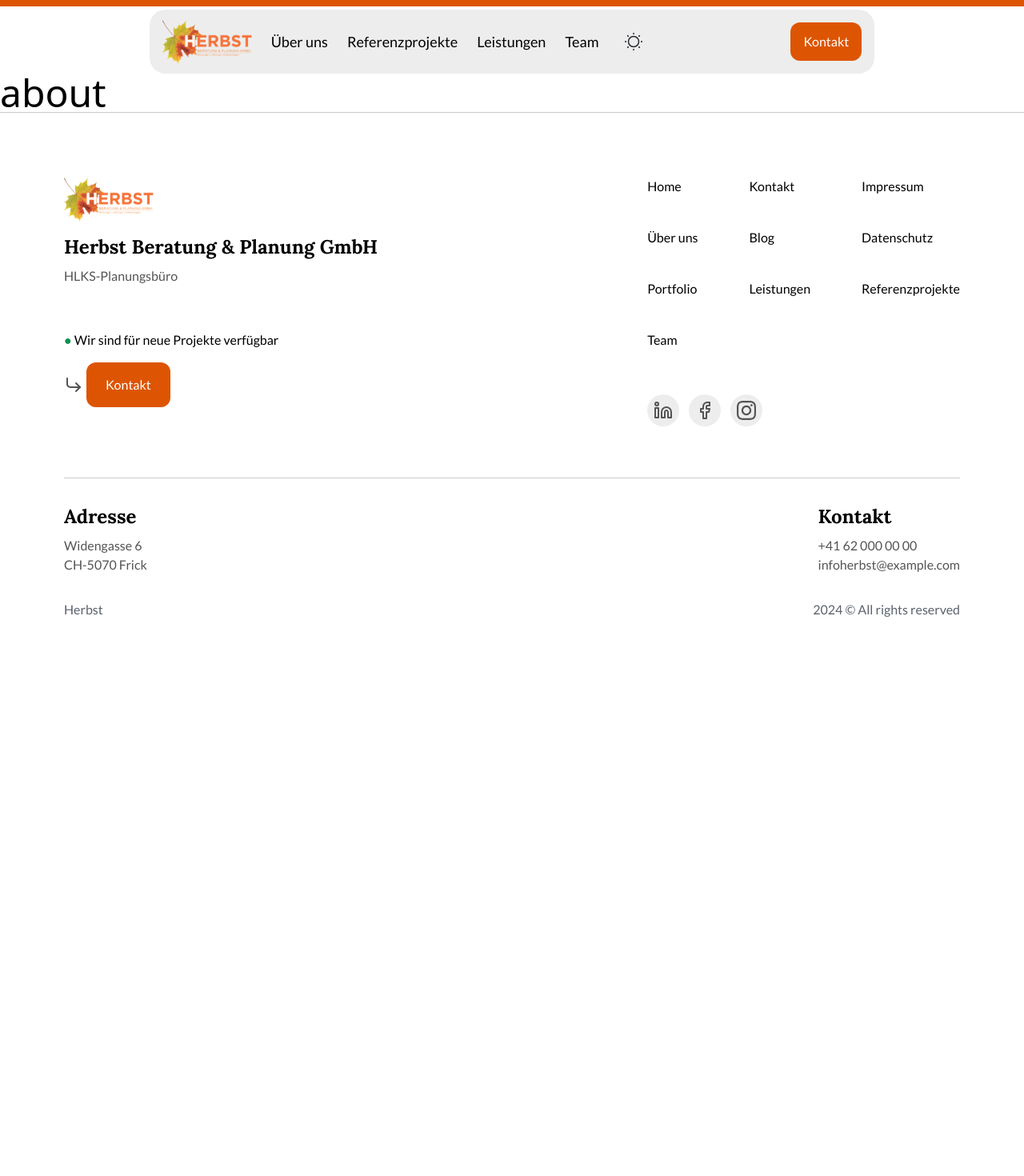
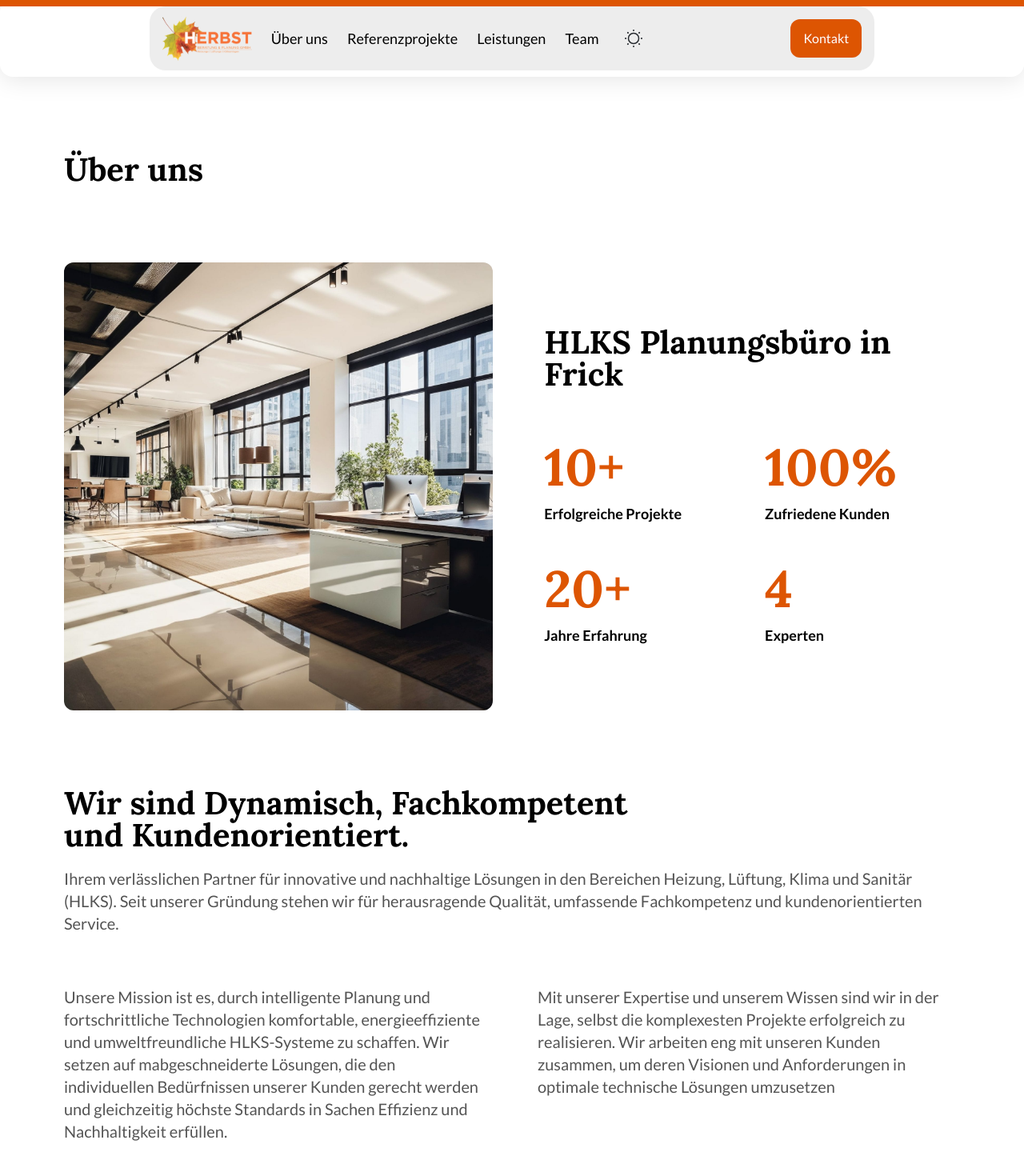
Before and after one commit to KUchuna/herbst, a Next.js app: page /about in a window 1280 px wide. Shown: the top 1470 px of the page at 80% size. Before the commit the page ends 854 px from the top, so only its background shows below. Built offline with nearby package versions, Linux system fonts and the light colour scheme.

Commit message:
added /about page, minor styling changes

```diff
--- a/app/about/page.tsx
+++ b/app/about/page.tsx
@@ -1,7 +1,11 @@
+import DescriptionSection from "@/components/aboutPage/DescriptionSection";
+import StatsSection from "@/components/aboutPage/StatsSection";
+
 export default function About() {
     return (
         <main className="text-5xl">
-            about
+            <StatsSection />
+            <DescriptionSection />
         </main>
     )
 }
--- a/app/globals.css
+++ b/app/globals.css
@@ -137,3 +137,19 @@ border-radius: 50px;
                     var(--sb-track-color);
 }
 }
+
+#about-stats {
+    display: grid;
+    grid-template-columns: repeat(2, 1fr);
+    grid-template-rows: repeat(2, 1fr);
+    grid-column-gap: 32px;
+    grid-row-gap: 48px;
+}
+
+#header {
+    background: rgba(255, 255, 255, 0.06);
+    border-radius: 16px;
+    box-shadow: 0 4px 30px rgba(0, 0, 0, 0.1);
+    backdrop-filter: blur(11.9px);
+    -webkit-backdrop-filter: blur(11.9px);
+}
--- a/components/ScrollTracker.tsx
+++ b/components/ScrollTracker.tsx
@@ -13,7 +13,7 @@ export default function ScrollTracker() {
 
     return (
         <motion.div
-            className="bg-primary-light h-2 z-30 fixed top-0 left-0 right-0"
+            className="bg-primary-light h-2 z-[100] fixed top-0 left-0 right-0"
             style={{ scaleX }}
       />
     )
--- /dev/null
+++ b/components/aboutPage/DescriptionSection.tsx
@@ -0,0 +1,15 @@
+export default function DescriptionSection() {
+    return (
+        <section className="flex w-full justify-center pb-24 items-start font-lato px-20">
+            <div className="max-w-large-width w-full flex flex-col justify-start items-start">
+                <h1 className="font-bold font-lora text-[2.5rem] max-w-[70%]">Wir sind Dynamisch, Fachkompetent und
+                Kundenorientiert.</h1>
+                <p className="text-[#545454] text-xl pt-5">Ihrem verlässlichen Partner für innovative und nachhaltige Lösungen in den Bereichen Heizung, Lüftung, Klima und Sanitär (HLKS). Seit unserer Gründung stehen wir für herausragende Qualität, umfassende Fachkompetenz und kundenorientierten Service.</p>
+                <div className="pt-16 flex justify-between w-full gap-16 text-[#545454] text-xl">
+                    <p className="w-1/2">Unsere Mission ist es, durch intelligente Planung und fortschrittliche Technologien komfortable, energieeffiziente und umweltfreundliche HLKS-Systeme zu schaffen. Wir setzen auf mabgeschneiderte Lösungen, die den individuellen Bedürfnissen unserer Kunden gerecht werden und gleichzeitig höchste Standards in Sachen Effizienz und Nachhaltigkeit erfüllen.</p>
+                    <p className="w-1/2">Mit unserer Expertise und unserem Wissen sind wir in der Lage, selbst die komplexesten Projekte erfolgreich zu realisieren. Wir arbeiten eng mit unseren Kunden zusammen, um deren Visionen und Anforderungen in optimale technische Lösungen umzusetzen</p>
+                </div>
+            </div>
+        </section>
+    )
+}
--- /dev/null
+++ b/components/aboutPage/StatsSection.tsx
@@ -0,0 +1,38 @@
+import Image from "next/image";
+import office from "@/public/assets/office.jpeg"
+
+export default function StatsSection() {
+    return (
+        <section className="flex w-full justify-center py-24 items-start font-lato px-20">
+            <div className="max-w-large-width w-full flex flex-col justify-start items-start">
+                <h1 className="font-bold font-lora text-[2.5rem]">Über uns</h1>
+                <div className="pt-24 flex justify-between w-full gap-16">
+                    <div className="w-[50%] overflow-hidden rounded-xl">
+                        <Image src={office} alt="" className="object-cover h-full w-full"/>
+                    </div>
+                    <div className="py-20">
+                        <h1 className="font-bold font-lora text-[2.5rem]">HLKS Planungsbüro in Frick</h1>
+                        <ul id="about-stats" className="pt-16">
+                            <li className="flex flex-col gap-3">
+                                <span className="text-[4rem] text-primary-light font-lora font-bold">10+</span>
+                                <p className="font-bold text-lg">Erfolgreiche Projekte</p>
+                            </li>
+                            <li className="flex flex-col gap-3">
+                                <span className="text-[4rem] text-primary-light font-lora font-bold">100%</span>
+                                <p className="font-bold text-lg">Zufriedene Kunden</p>
+                            </li>
+                            <li className="flex flex-col gap-3">
+                                <span className="text-[4rem] text-primary-light font-lora font-bold">20+</span>
+                                <p className="font-bold text-lg">Jahre Erfahrung</p>
+                            </li>
+                            <li className="flex flex-col gap-3">
+                                <span className="text-[4rem] text-primary-light font-lora font-bold">4</span>
+                                <p className="font-bold text-lg">Experten</p>
+                            </li>
+                        </ul>
+                    </div>
+                </div>
+            </div>
+        </section>
+    )
+}
--- a/components/header/Header.tsx
+++ b/components/header/Header.tsx
@@ -7,7 +7,7 @@ import Link from 'next/link';
 export default function Header() {
     return (
         <header
-            className="flex justify-center pt-3 font-lato sticky top-0 z-50">
+            className="flex justify-center py-2 font-lato sticky top-0 z-50" id='header'>
             <div className='flex items-center bg-secondary-light rounded-[20px] py-[12px] px-[16px]'>
                 <Link href="/"><Image src={headerlogo} alt='herbst' /></Link>
                 <ul className="flex items-center gap-[24px] ml-[24px]">
```
Also changed, not shown: public/assets/office.jpeg (added), public/assets/office.png (added).
